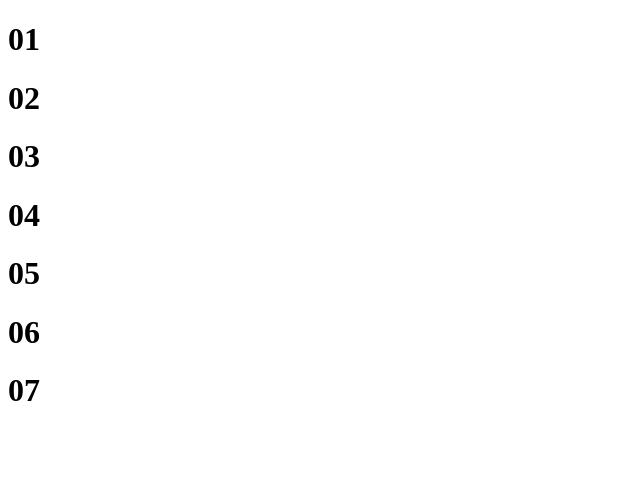
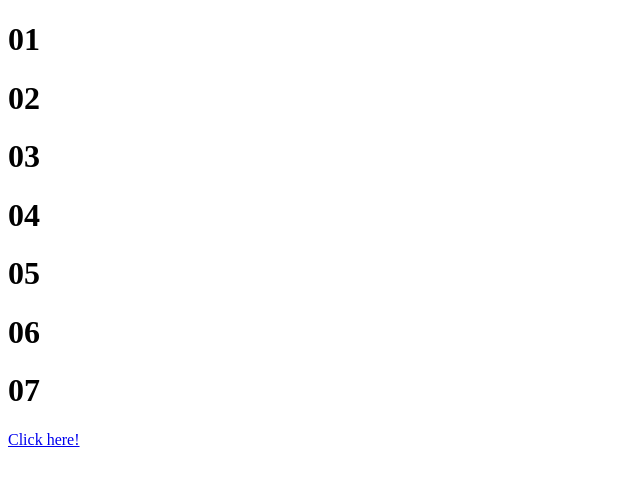
Before and after one commit to VishwaThakkar109/vishwa_28, a plain HTML site: page index.htm in a window 1280 px wide. Shown: the whole page, without its empty margins (0-640 px from the left). Drawn offline with Linux system fonts and the light colour scheme.

Commit message:
fourth commit

```diff
--- a/index.htm
+++ b/index.htm
@@ -13,5 +13,6 @@
     <h1>05</h1>
     <h1>06</h1>
     <h1>07</h1>
+    <a href="first.htm">Click here!</a>
 </body>
 </html>
```
